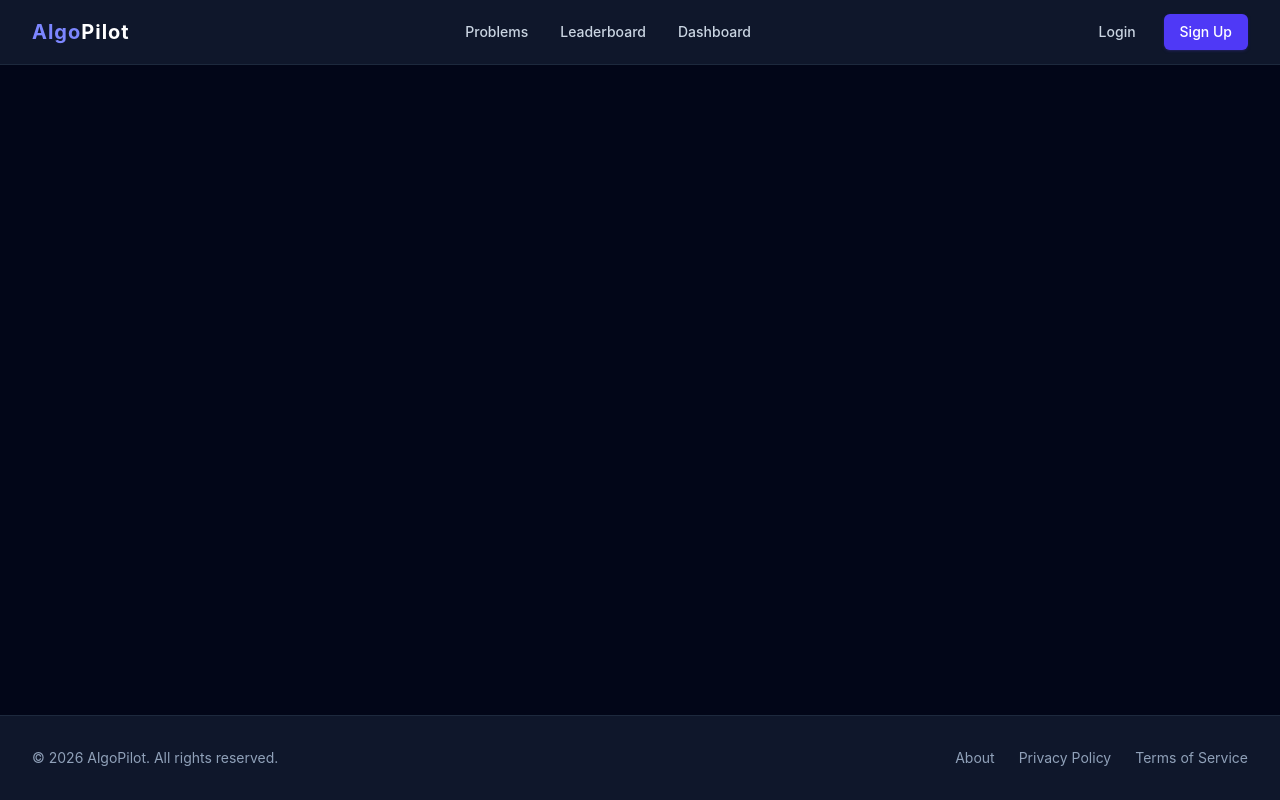
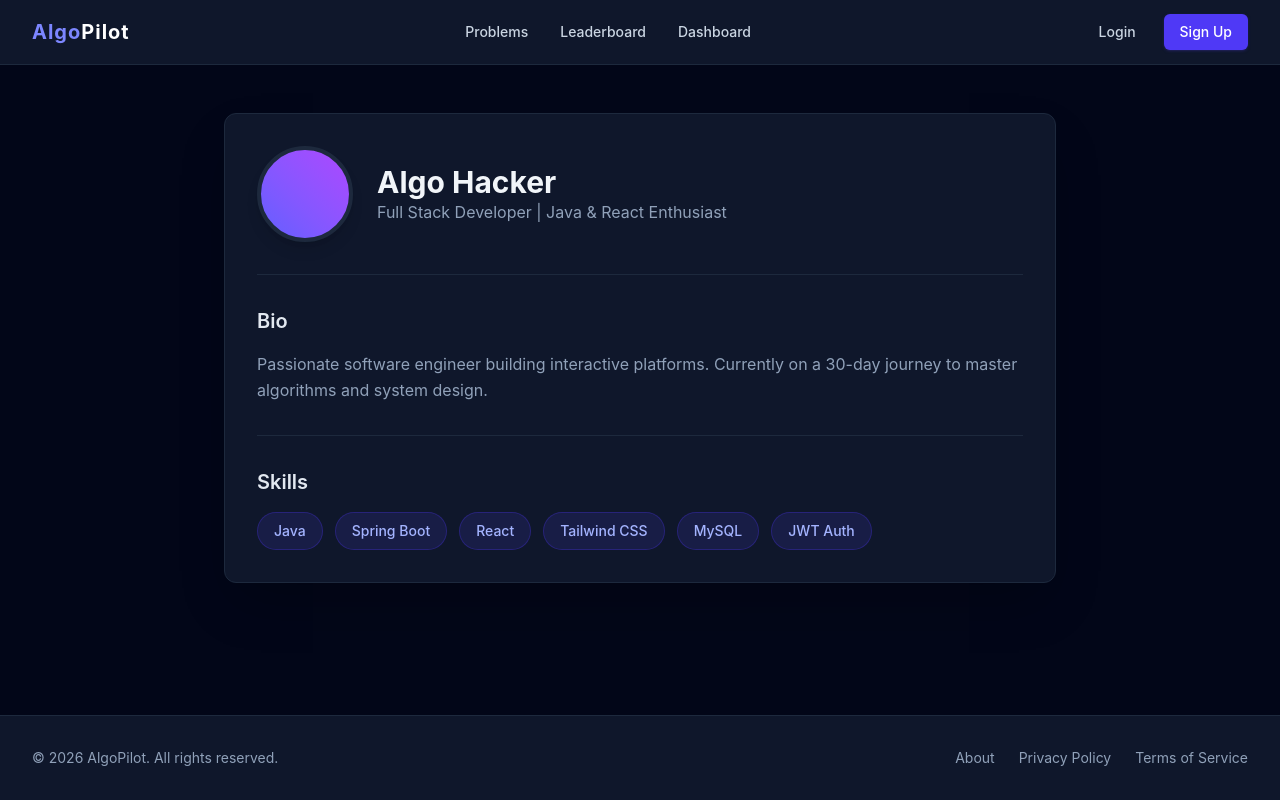
Before and after one commit to chauhanmdsaeem/algopilot, a React app in the folder frontend/: page /profile in a window 1280 px wide. Built offline with nearby package versions, Linux system fonts and the light colour scheme; sample sign-in values are in the browser's storage; the HTML template or start-up script is replaced by a standard one.

Commit message:
Add protected routes and profile page

```diff
--- a/frontend/src/App.jsx
+++ b/frontend/src/App.jsx
@@ -5,6 +5,9 @@ import Footer from './components/Footer';
 import Home from './pages/Home';
 import Login from './pages/Login';
 import Signup from './pages/Signup';
+import Dashboard from './pages/Dashboard';
+import Profile from './pages/Profile';
+import ProtectedRoute from './components/ProtectedRoute'; // <-- Import
 
 function App() {
   return (
@@ -13,9 +16,28 @@ function App() {
         <Navbar />
         <main className="flex-grow w-full">
           <Routes>
+            {/* Public Routes */}
             <Route path="/" element={<Home />} />
             <Route path="/login" element={<Login />} />
             <Route path="/signup" element={<Signup />} />
+
+            {/* Protected Routes */}
+            <Route
+              path="/dashboard"
+              element={
+                <ProtectedRoute>
+                  <Dashboard />
+                </ProtectedRoute>
+              }
+            />
+            <Route
+              path="/profile"
+              element={
+                <ProtectedRoute>
+                  <Profile />
+                </ProtectedRoute>
+              }
+            />
           </Routes>
         </main>
         <Footer />
--- /dev/null
+++ b/frontend/src/components/ProtectedRoute.jsx
@@ -0,0 +1,16 @@
+import React from 'react';
+import { Navigate } from 'react-router-dom';
+
+const ProtectedRoute = ({ children }) => {
+  const token = localStorage.getItem('token');
+
+  // If there is no token, redirect the user to the login page
+  if (!token) {
+    return <Navigate to="/login" replace />;
+  }
+
+  // If they have a token, render the protected component
+  return children;
+};
+
+export default ProtectedRoute;
--- /dev/null
+++ b/frontend/src/pages/Profile.jsx
@@ -0,0 +1,42 @@
+import React from 'react';
+
+const Profile = () => {
+  return (
+    <div className="max-w-4xl mx-auto px-4 sm:px-6 lg:px-8 py-12">
+      <div className="bg-slate-900 border border-slate-800 rounded-xl p-8 shadow-2xl">
+
+        {/* Avatar & Basic Info */}
+        <div className="flex items-center space-x-6">
+          <div className="h-24 w-24 rounded-full bg-gradient-to-tr from-indigo-500 to-purple-500 border-4 border-slate-800 shadow-lg"></div>
+          <div>
+            <h1 className="text-3xl font-bold text-slate-100">Algo Hacker</h1>
+            <p className="text-slate-400">Full Stack Developer | Java & React Enthusiast</p>
+          </div>
+        </div>
+
+        {/* Bio Section */}
+        <div className="mt-8 border-t border-slate-800 pt-8">
+          <h2 className="text-xl font-semibold text-slate-200 mb-4">Bio</h2>
+          <p className="text-slate-400 leading-relaxed">
+            Passionate software engineer building interactive platforms. Currently on a 30-day journey to master algorithms and system design.
+          </p>
+        </div>
+
+        {/* Skills Section */}
+        <div className="mt-8 border-t border-slate-800 pt-8">
+          <h2 className="text-xl font-semibold text-slate-200 mb-4">Skills</h2>
+          <div className="flex flex-wrap gap-3">
+            {['Java', 'Spring Boot', 'React', 'Tailwind CSS', 'MySQL', 'JWT Auth'].map((skill, index) => (
+              <span key={index} className="px-4 py-2 rounded-full bg-indigo-900/30 text-indigo-300 border border-indigo-800/50 text-sm font-medium">
+                {skill}
+              </span>
+            ))}
+          </div>
+        </div>
+
+      </div>
+    </div>
+  );
+};
+
+export default Profile;
```
Also changed, not shown: 1 other file (tests, documents, lock files or other folders).
